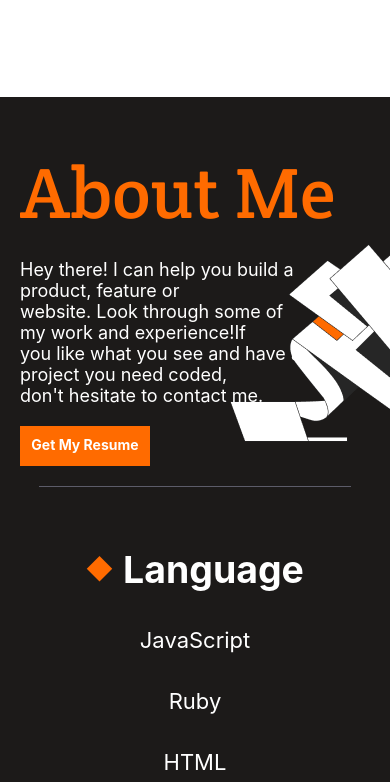
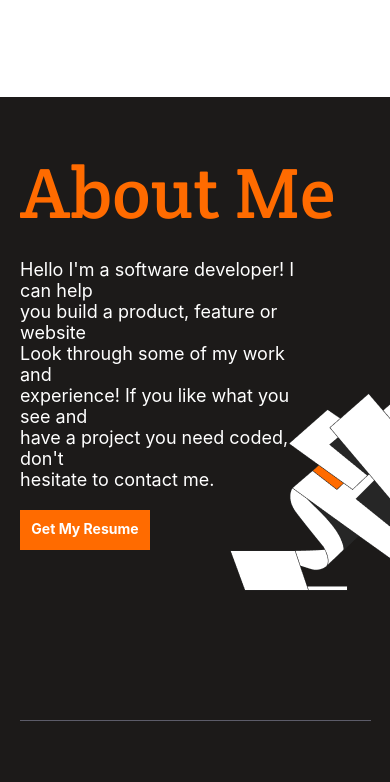
Before and after one commit to YoutLone/Portfolio, a website: page index.html in a window 390 px wide. Shown: the part 3573-4355 px from the top of the page. Drawn offline with Linux system fonts and the light colour scheme.

Commit message:
update of html css and javascript file

```diff
--- a/index.html
+++ b/index.html
@@ -221,6 +221,11 @@
           and experience!If<br> you like what you see and have a project you need coded, <br>don't hesitate
           to contact me.
         </p>
+        <p class="about-me-description-mobile">
+          Hello I'm a software developer! I can help <br> you build a product, feature or website <br>
+          Look through some of my work and <br>experience! If you like what you see and <br>have a project you
+          need coded, don't<br>hesitate to contact me.
+        </p>
         <a class="get-my-resume-btn" href="#">Get My Resume</a>
       </div>
       <div class="about-me-line"></div>
--- a/index.js
+++ b/index.js
@@ -2,12 +2,11 @@ const openMenu = document.querySelector('#menu');
 const nav = document.querySelector('nav');
 const navIcon = document.querySelectorAll('.navIcon');
 const logo = document.querySelector('.navbar-logo');
-
 
 openMenu.addEventListener('click', () => {
   logo.classList.toggle('hidden');
   nav.classList.toggle('open');
   navIcon.forEach((icon) => {
     icon.classList.toggle('hidden');
-    })
-})
+  });
+});
--- a/style.css
+++ b/style.css
@@ -507,7 +507,7 @@ nav {
   position: relative;
   padding: 50px 0;
   overflow: hidden;
-  background-position: 100% 8%;
+  background-position: 100% 20%;
   background-image: url(images/illustration-about-me-mobile.png);
   background-repeat: no-repeat;
 }
@@ -520,7 +520,16 @@ nav {
   margin: 0 0 20px 20px;
 }
 
+.about-me-description-mobile {
+  color: white;
+  font-family: "inter", sans-serif;
+  font-size: 18px;
+  padding: 0 20px;
+  margin-right: 60px;
+}
+
 .about-me-description {
+  display: none;
   color: white;
   font-family: "inter", sans-serif;
   font-size: 18px;
@@ -576,9 +585,9 @@ nav {
 }
 
 .about-me-line {
-  width: 80%;
+  width: 90%;
   height: 1px;
-  margin: 0 auto;
+  margin: 170px auto 50px auto;
   background-color: #5c5c69;
 }
 
@@ -1135,7 +1144,17 @@ input[type=submit]:disabled {
     margin: 70px 60px 20px 60px;
   }
 
+  .about-me-description-mobile {
+    display: none;
+  }
+
   .about-me-description {
+    display: block;
+    color: white;
+    font-family: "inter", sans-serif;
+    font-size: 18px;
+    padding: 0 20px;
+    margin-right: 60px;
     width: 100%;
     margin-left: 40px;
     line-height: 32px;
```
